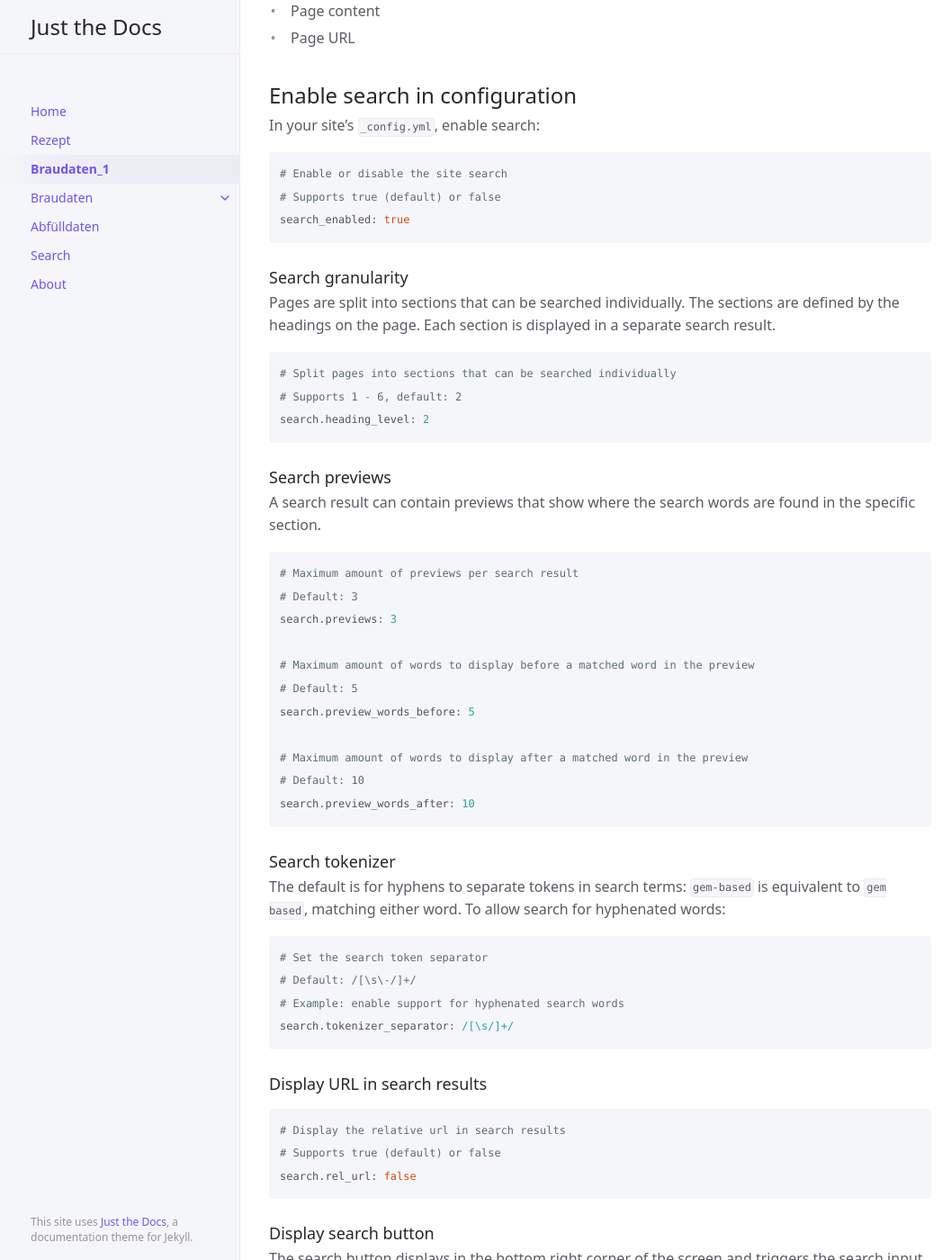
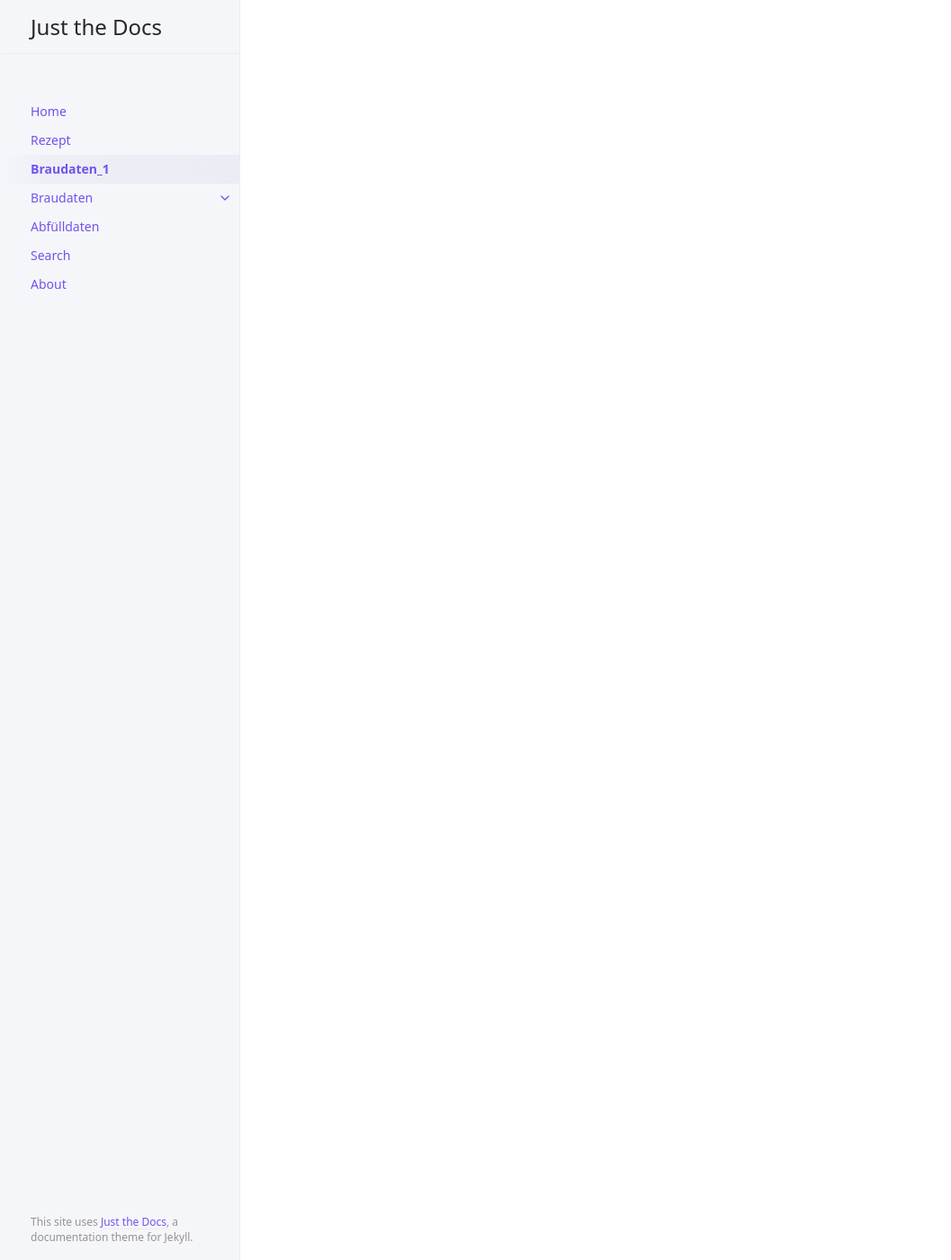
Before and after one commit to IsometricXH/kbh-glossar, a Jekyll site: the page built from docs/Braudaten_1.markdown, in a window 1280 px wide and 1400 px high, scrolled down 1283 px. Shown: the whole window at 90% size, without its empty margins (105-1162 px from the left). Built offline with Jekyll 4.4.1, drawn with Linux system fonts in a browser that asks for light colours; some of the changed text lies outside the part shown.

Commit message:
Weitere Überarbeitung

````diff
--- a/docs/Braudaten_1.markdown
+++ b/docs/Braudaten_1.markdown
@@ -39,114 +39,3 @@ Aus Rezept (Effektive Sudhausausbeute)
 
 ### Kapitel Sonstiges
 Sud für Durchschnittsberechnungen
-
-Just the Docs uses [lunr.js](http://lunrjs.com) to add a client-side search interface powered by a JSON index that Jekyll generates.
-All search results are shown in an auto-complete style interface (there is no search results page).
-By default, all generated HTML pages are indexed using the following data points:
-
-- Page title
-- Page content
-- Page URL
-
-## Enable search in configuration
-
-In your site's `_config.yml`, enable search:
-
-```yaml
-# Enable or disable the site search
-# Supports true (default) or false
-search_enabled: true
-```
-
-### Search granularity
-
-Pages are split into sections that can be searched individually.
-The sections are defined by the headings on the page.
-Each section is displayed in a separate search result.
-
-```yaml
-# Split pages into sections that can be searched individually
-# Supports 1 - 6, default: 2
-search.heading_level: 2
-```
-
-### Search previews
-
-A search result can contain previews that show where the search words are found in the specific section.
-
-```yaml
-# Maximum amount of previews per search result
-# Default: 3
-search.previews: 3
-
-# Maximum amount of words to display before a matched word in the preview
-# Default: 5
-search.preview_words_before: 5
-
-# Maximum amount of words to display after a matched word in the preview
-# Default: 10
-search.preview_words_after: 10
-```
-
-### Search tokenizer
-
-The default is for hyphens to separate tokens in search terms:
-`gem-based` is equivalent to `gem based`, matching either word.
-To allow search for hyphenated words:
-
-```yaml
-# Set the search token separator
-# Default: /[\s\-/]+/
-# Example: enable support for hyphenated search words
-search.tokenizer_separator: /[\s/]+/
-```
-
-### Display URL in search results
-
-```yaml
-# Display the relative url in search results
-# Supports true (default) or false
-search.rel_url: false
-```
-
-### Display search button
-
-The search button displays in the bottom right corner of the screen and triggers the search input when clicked.
-
-```yaml
-# Enable or disable the search button that appears in the bottom right corner of every page
-# Supports true or false (default)
-search.button: true
-```
-
-
-## Hiding pages from search
-
-Sometimes you might have a page that you don't want to be indexed for the search nor to show up in search results, e.g, a 404 page.
-To exclude a page from search, add the `search_exclude: true` parameter to the page's YAML front matter:
-
-#### Example
-{: .no_toc }
-
-```yaml
----
-layout: default
-title: Page not found
-nav_exclude: true
-search_exclude: true
----
-```
-
-
-## Generate search index when used as a gem
-
-If you use Just the Docs as a remote theme, you do not need the following steps.
-
-If you use the theme as a gem, you must initialize the search by running this `rake` command that comes with `just-the-docs`:
-
-```bash
-$ bundle exec just-the-docs rake search:init
-```
-
-This command creates the `assets/js/zzzz-search-data.json` file that Jekyll uses to create your search index.
-Alternatively, you can create the file manually with [this content]({{ site.github.repository_url }}/blob/master/assets/js/zzzz-search-data.json).
````
